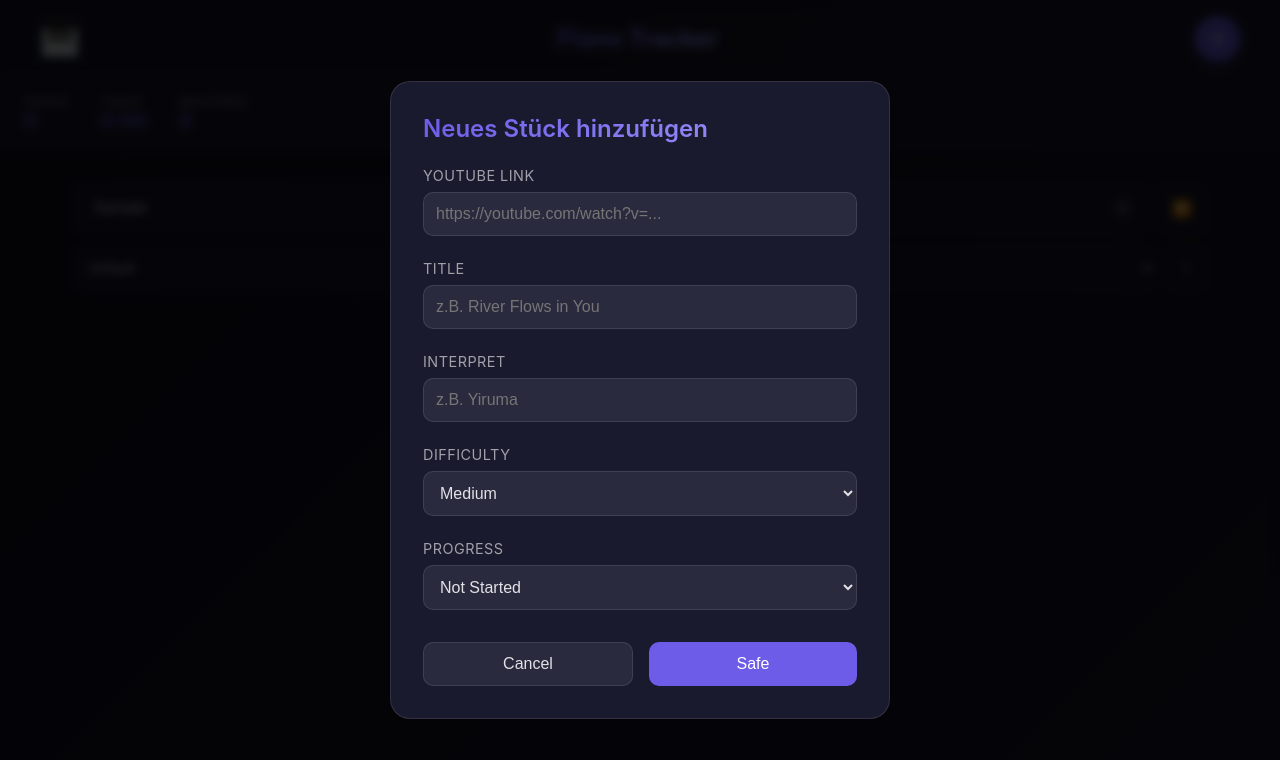
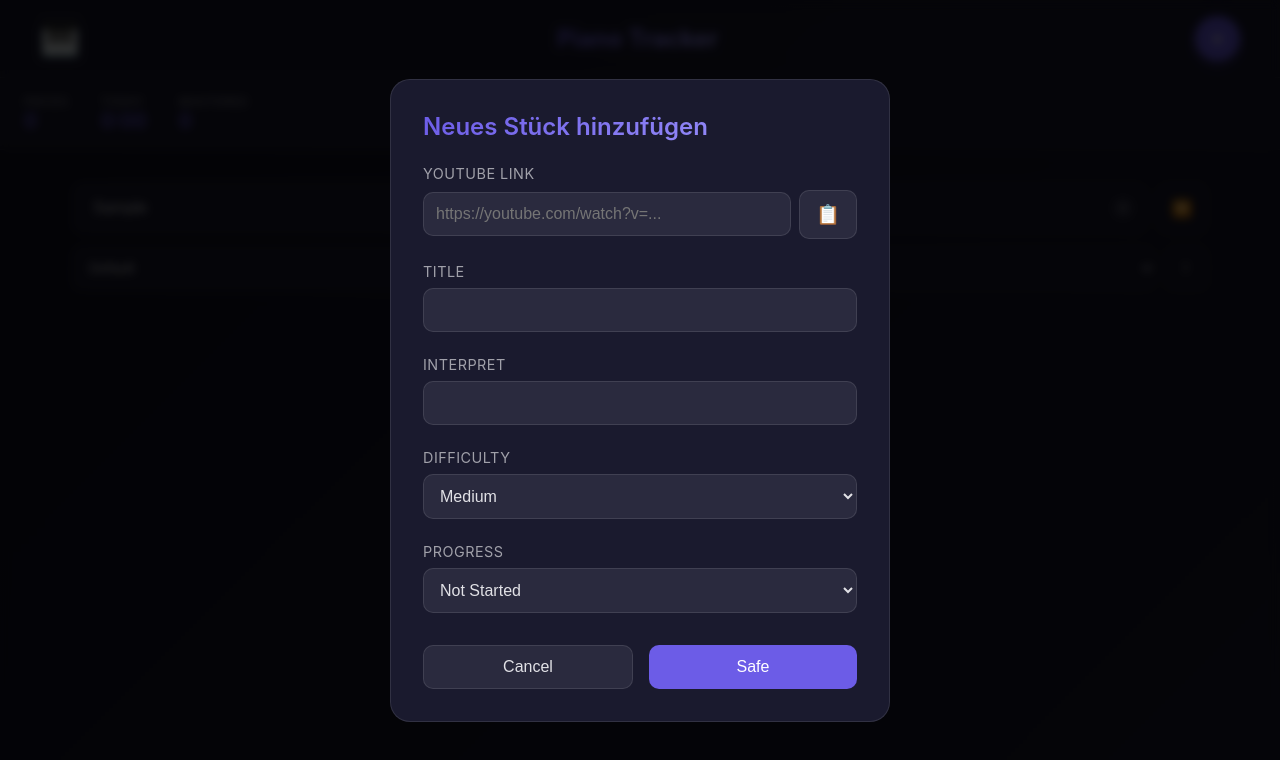
Before and after one commit to JIC-TRIC/piano-practice-tracker, a React (Vite) app: page / in a window 1280 px wide. Both pictures are taken after typing "Sample" into the empty fields and a click on the button "Add Your First Piece". Shown: the top 760 px of the page. Built offline with nearby package versions, Linux system fonts and the light colour scheme.

Commit message:
UX improvement

```diff
--- a/src/components/Modal/AddEditModal.jsx
+++ b/src/components/Modal/AddEditModal.jsx
@@ -8,7 +8,7 @@ function AddEditModal({ isOpen, onClose, onSave, editingPiece }) {
     title: "",
     artist: "",
     difficulty: "Medium",
-    progress: "not_started", // Geändert von 0 zu "not_started"
+    progress: "not_started",
   });
 
   // Fortschritt-Optionen
@@ -33,6 +33,19 @@ function AddEditModal({ isOpen, onClose, onSave, editingPiece }) {
       });
     }
   }, [editingPiece, isOpen]);
+
+  const handlePasteFromClipboard = async () => {
+    try {
+      const text = await navigator.clipboard.readText();
+      setFormData((prev) => ({
+        ...prev,
+        youtubeUrl: text,
+      }));
+    } catch (error) {
+      console.error("Failed to read clipboard:", error);
+      alert("Clipboard access denied. Please paste manually.");
+    }
+  };
 
   const handleSubmit = (e) => {
     e.preventDefault();
@@ -64,6 +77,7 @@ function AddEditModal({ isOpen, onClose, onSave, editingPiece }) {
         <form onSubmit={handleSubmit}>
           <div className="form-group">
             <label className="form-label">YouTube Link</label>
+            <div className="input-with-button">
               <input
                 type="url"
                 className="form-input"
@@ -73,6 +87,15 @@ function AddEditModal({ isOpen, onClose, onSave, editingPiece }) {
                 placeholder="https://youtube.com/watch?v=..."
                 required
               />
+              <button
+                type="button"
+                className="btn-paste"
+                onClick={handlePasteFromClipboard}
+                title="Paste from clipboard"
+              >
+                📋
+              </button>
+            </div>
           </div>
 
           <div className="form-group">
@@ -83,7 +106,6 @@ function AddEditModal({ isOpen, onClose, onSave, editingPiece }) {
               name="title"
               value={formData.title}
               onChange={handleChange}
-              placeholder="z.B. River Flows in You"
               required
             />
           </div>
@@ -96,7 +118,6 @@ function AddEditModal({ isOpen, onClose, onSave, editingPiece }) {
               name="artist"
               value={formData.artist}
               onChange={handleChange}
-              placeholder="z.B. Yiruma"
               required
             />
           </div>
--- a/src/components/Modal/Modal.css
+++ b/src/components/Modal/Modal.css
@@ -308,3 +308,35 @@
     font-size: 0.75rem;
   }
 }
+
+/* Input with Paste Button */
+.input-with-button {
+  display: flex;
+  gap: 0.5rem;
+  align-items: center;
+}
+
+.input-with-button .form-input {
+  flex: 1;
+}
+
+.btn-paste {
+  padding: 0.75rem 1rem;
+  background: var(--surface-light);
+  border: 1px solid rgba(255, 255, 255, 0.1);
+  border-radius: 10px;
+  font-size: 1.2rem;
+  cursor: pointer;
+  transition: all 0.3s;
+  flex-shrink: 0;
+}
+
+.btn-paste:hover {
+  background: var(--primary);
+  border-color: var(--primary);
+  transform: scale(1.05);
+}
+
+.btn-paste:active {
+  transform: scale(0.95);
+}
```
Lines whose indentation alone changed are shown as unchanged.
